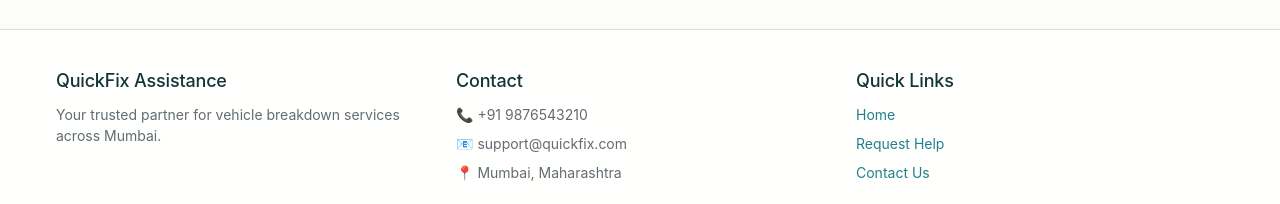
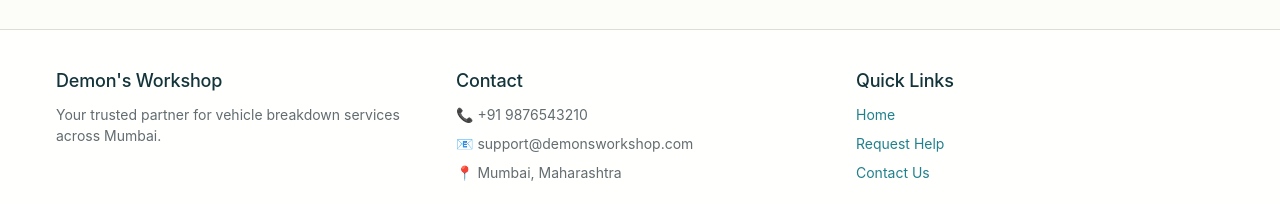
Before and after one commit to Demongs06/vbms, a website built with Vite: page index.html in a window 1280 px wide. Shown: the part 1664-1868 px from the top of the page. Built offline with nearby package versions, Linux system fonts and the light colour scheme; a web font is replaced by a local one.

Commit message:
Update index.html

```diff
--- a/index.html
+++ b/index.html
@@ -129,13 +129,13 @@
                 <div class="container">
                     <div class="footer-grid">
                         <div class="footer-section">
-                            <h4>QuickFix Assistance</h4>
+                            <h4>Demon's Workshop</h4>
                             <p>Your trusted partner for vehicle breakdown services across Mumbai.</p>
                         </div>
                         <div class="footer-section">
                             <h4>Contact</h4>
                             <p>📞 +91 9876543210</p>
-                            <p>📧 support@quickfix.com</p>
+                            <p>📧 support@demonsworkshop.com</p>
                             <p>📍 Mumbai, Maharashtra</p>
                         </div>
                         <div class="footer-section">
```
